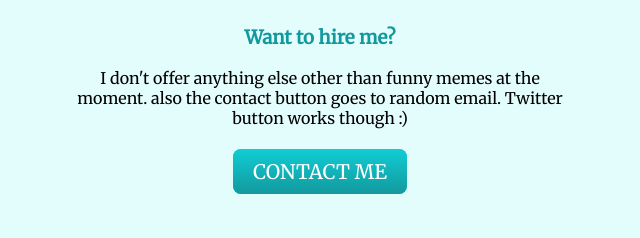
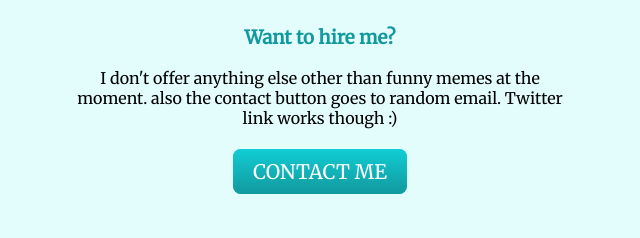
Before and after one commit to pratikthalor/udemy-bootcamp, a plain HTML site: page my-site/index.html in a window 1280 px wide. Shown: the part 1916-2154 px from the top of the page, 320-960 px from the left. Drawn offline with Linux system fonts and the light colour scheme.

Commit message:
Update index.html

```diff
--- a/my-site/index.html
+++ b/my-site/index.html
@@ -53,7 +53,7 @@
             <h2>Get In Touch</h2>
             <h3>Want to hire me?</h3>
             <p>I don't offer anything else other than funny memes at the moment. also the contact button goes to random
-                email. Twitter button works though :)</p>
+                email. Twitter link works though :)</p>
             <a class="btn" href="mailto:name@email.com">CONTACT ME</a>
         </div>
     </div>
```
